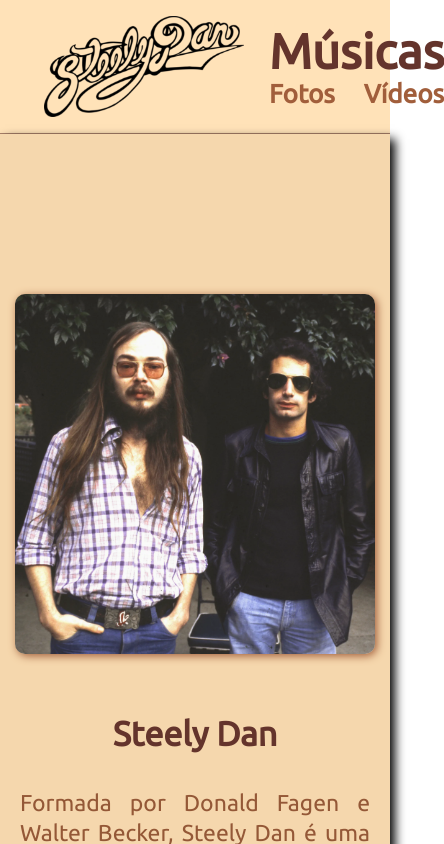
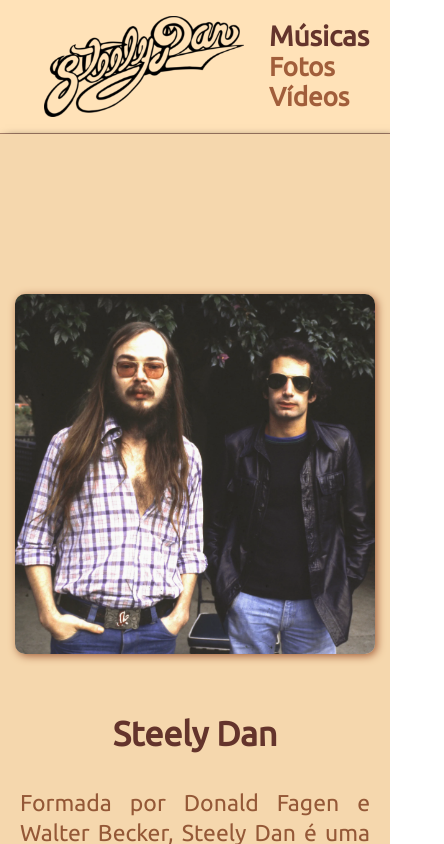
Before and after one commit to pavanellidev/projeto_steely_dan, a plain HTML site: page index.html in a window 390 px wide. In both pictures the pointer is over the link "Músicas". Shown: the top 844 px of the page, 444 px wide, since content can reach past the window. Drawn offline with Linux system fonts and the light colour scheme.

Commit message:
finalizando projeto

```diff
--- a/index.js
+++ b/index.js
@@ -15,7 +15,3 @@ function showButton() {
 }
 
 window.addEventListener('scroll', showButton);
-
-function checarInputs () {
-
-}
--- a/style.css
+++ b/style.css
@@ -44,7 +44,7 @@ body {
 
 .nav-li a:hover {
    color: #64342c;
-   font-size: 49px;
+   font-size: 42px;
 }
 
 /* Biografia */
@@ -300,6 +300,10 @@ input {
       font-size: 33px;
    }
 
+   .nav-li a:hover {
+      font-size: 35px;
+   }
+
    .pictures {
       height: 500px;
    }
@@ -334,6 +338,10 @@ input {
    .nav-li a {
       font-size: 26px;
    }
+
+   .nav-li a:hover {
+      font-size: 28px;
+   }
 }
 
 @media (max-width: 370px) {
@@ -355,6 +363,10 @@ input {
       font-size: 23px;
    }
 
+   .nav-li a:hover {
+      font-size: 25px;
+   }
+
    .bio-p {
       font-size: 19px;
       text-align: justify;
```
